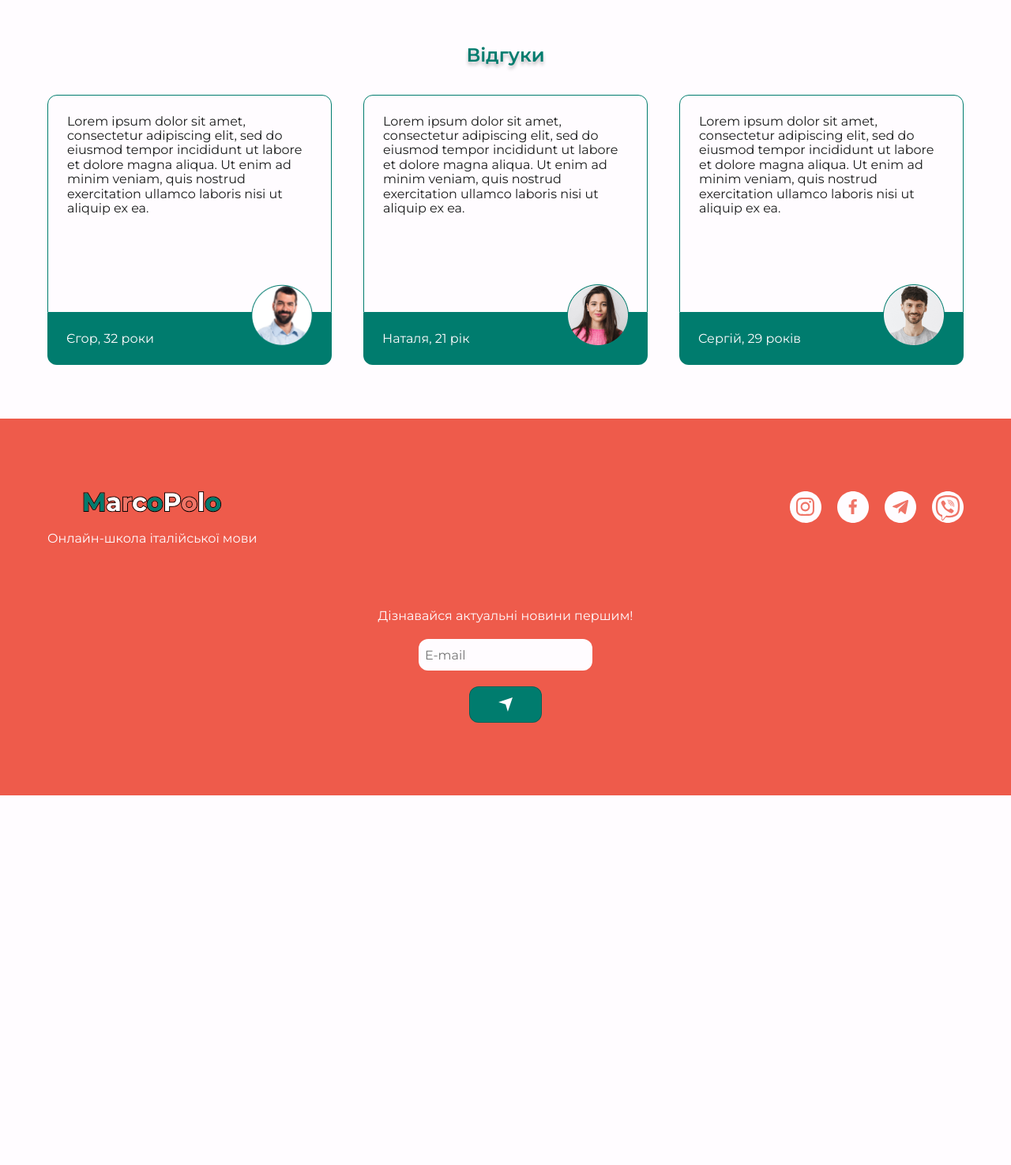
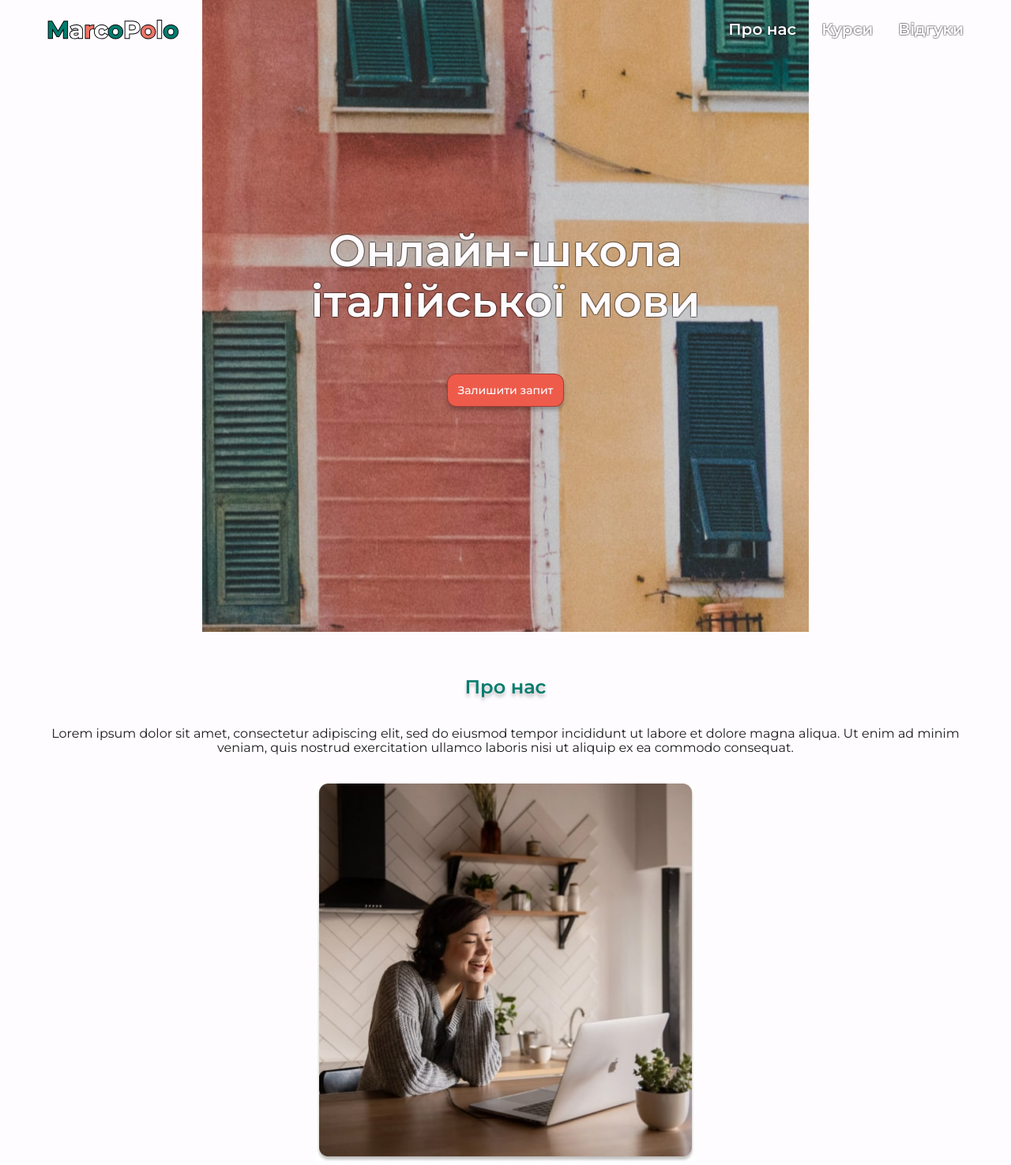
Before and after one commit to Kateryna-643/MarcoPolo, a plain HTML site: page index.html in a window 1280 px wide. Shown: the top 1475 px of the page at 79% size. Before the commit the page ends 1007 px from the top, so only its background shows below. Drawn offline with nearby package versions, Linux system fonts and the light colour scheme.

Commit message:
04.04.2024

```diff
--- a/css/styles.css
+++ b/css/styles.css
@@ -62,8 +62,6 @@ button {
     stroke: #1B1C1C;
     margin-left: auto;
 }
-
-
 
 .mob-menu {
     background-color: #EF7568;
@@ -211,6 +209,10 @@ button {
     margin-bottom: 36px;
 }
 
+.about-img {
+    display: none;
+}
+
 .about-list-title {
     display: flex;
     align-items: center;
@@ -230,7 +232,6 @@ button {
     display: flex;
     gap: 14px;
     align-items: center;
-    margin-bottom: ;
 }
 
 .list-item-text {
@@ -408,15 +409,56 @@ button {
     align-items: center;
 }
 
+.menu-tab-list {
+    display: none;
+}
+
+
 @media screen and (min-width:768px) {
 
     .container {
         min-width: 768px;
         padding: 0 60px;
-        }
+    }
+
+    .mob-menu-icon {
+        display: none;
+    }
+
+    .menu-tab-list {
+        display: flex;
+        flex-direction: row;
+        gap: 32px;
+        margin-left: auto;
+    }
+
+    .menu-tab-item {
+        font-weight: 600;
+        font-size: 20px;
+        color: #fffcff;
+        text-shadow:
+            -1px -1px 0 rgba(0, 0, 0, 0.25),
+            1px -1px 0 rgba(0, 0, 0, 0.25),
+            -1px 1px 0 rgba(0, 0, 0, 0.25),
+            1px 1px 0 rgba(0, 0, 0, 0.25);
+    }
+
 
     .hero {
         background-image: linear-gradient(rgba(36, 33, 33, 0.16), rgba(36, 33, 33, 0.16)), url(/images/hero-tab-1x.jpg);
+        width: 768px;
+        height: 100vh;
+        display: flex;
+        justify-content: center;
+        align-items: center;
+    }
+
+    .hero-title {
+        font-size: 56px;
+    }
+
+    .hero-btn {
+        font-size: 14px;
     }
 
     .footer {
@@ -435,5 +477,28 @@ button {
         margin-bottom: 80px;
     }
 
+    .about-text {
+        text-align: center;
+        margin-bottom: 36px;
+    }
+
+    .about-img {
+        display: block;
+        margin: 0 auto;
+    }
+
+    .about-list {
+        row-gap: 24px;
+        column-gap: 60px;
+        flex-wrap: wrap;
+        flex-direction: row;
+    }
+
+    .about-list-item {
+        width: calc((100% - 60px) / 2);
+    }
+
+
+
 
 }
--- a/index.html
+++ b/index.html
@@ -20,7 +20,7 @@
     <title>MarcoPolo</title>
   </head>
   <body>
-    <!--<header class="header">
+    <header class="header">
       <div class="container">
         <svg class="logo" width="178" height="27">
           <use href="./images/symbol-defs.svg#icon-marcopolo-logo"></use>
@@ -28,6 +28,17 @@
         <svg class="mob-menu-icon" width="32" height="25">
           <use href="./images/symbol-defs.svg#icon-mob-menu"></use>
         </svg>
+        <ul class="menu-tab-list">
+          <li class="menu-tab-item">
+            <a href="#about">Про нас</a>
+          </li>
+          <li class="menu-tab-item">
+            <a href="#courses">Курси</a>
+          </li>
+          <li class="menu-tab-item">
+            <a href="#feedbacks">Відгуки</a>
+          </li>
+        </ul>
       </div>
       <div class="mob-menu">
         <button class="menu-close-btn" type="button">
@@ -93,8 +104,8 @@
           </ul>
         </div>
       </div>
-    </header>-->
-    <!--<main>
+    </header>
+    <main>
       <section class="hero">
         <div class="container">
           <h1 class="hero-title">Онлайн-школа італійської мови</h1>
@@ -110,6 +121,25 @@
             ad minim veniam, quis nostrud exercitation ullamco laboris nisi ut
             aliquip ex ea commodo consequat.
           </p>
+          <picture>
+            <source
+              srcset="
+                ./images/about-tab-1x.jpg 1x,
+                ./images/about-tab-2x.jpg 2x
+              "
+              media="(min-width:768px)"
+            />
+            <source
+              srcset="./images/about-dt-1x.jpg 1x, ./images/about-dt-2x.jpg 2x"
+              media="(min-width:1280px)"
+            />
+            <img
+              src="./images/about-tab-1x.jpg"
+              class="about-img"
+              alt="Про нас"
+              width="480"
+            />
+          </picture>
           <div class="about-list-title">
             <svg width="176" height="25">
               <use href="./images/symbol-defs.svg#icon-marcopolo-logo"></use>
@@ -157,7 +187,7 @@
                     ./images/courses-img1-mob-1x.jpg 1x,
                     ./images/courses-img1-mob-2x.jpg 2x
                   "
-                  media="(max-width: 767px)"
+                  media="(max-width:1279px)"
                 />
                 <img
                   src="./images/courses-img1-mob-1x.jpg"
@@ -176,7 +206,7 @@
                     ./images/courses-img2-mob-1x.jpg 1x,
                     ./images/courses-img2-mob-2x.jpg 2x
                   "
-                  media="(max-width: 767px)"
+                  media="(max-width: 1279px)"
                 />
                 <img
                   src="./images/courses-img2-mob-1x.jpg"
@@ -195,7 +225,7 @@
                     ./images/courses-img3-mob-1x.jpg 1x,
                     ./images/courses-img3-mob-2x.jpg 2x
                   "
-                  media="(max-width: 767px)"
+                  media="(max-width: 1279px)"
                 />
                 <img
                   src="./images/courses-img3-mob-1x.jpg"
@@ -214,7 +244,7 @@
                     ./images/courses-img4-mob-1x.jpg 1x,
                     ./images/courses-img4-mob-2x.jpg 2x
                   "
-                  media="(max-width: 767px)"
+                  media="(max-width: 1279px)"
                 />
                 <img
                   src="./images/courses-img4-mob-1x.jpg"
@@ -233,7 +263,7 @@
                     ./images/courses-img5-mob-1x.jpg 1x,
                     ./images/courses-img5-mob-2x.jpg 2x
                   "
-                  media="(max-width: 767px)"
+                  media="(max-width: 1279px)"
                 />
                 <img
                   src="./images/courses-img5-mob-1x.jpg"
@@ -247,7 +277,7 @@
             </li>
           </ul>
         </div>
-      </section>-->
+      </section>
       <section class="feedbacks" id="feedbacks">
         <div class="container">
           <h2 class="section-title">Відгуки</h2>
```
